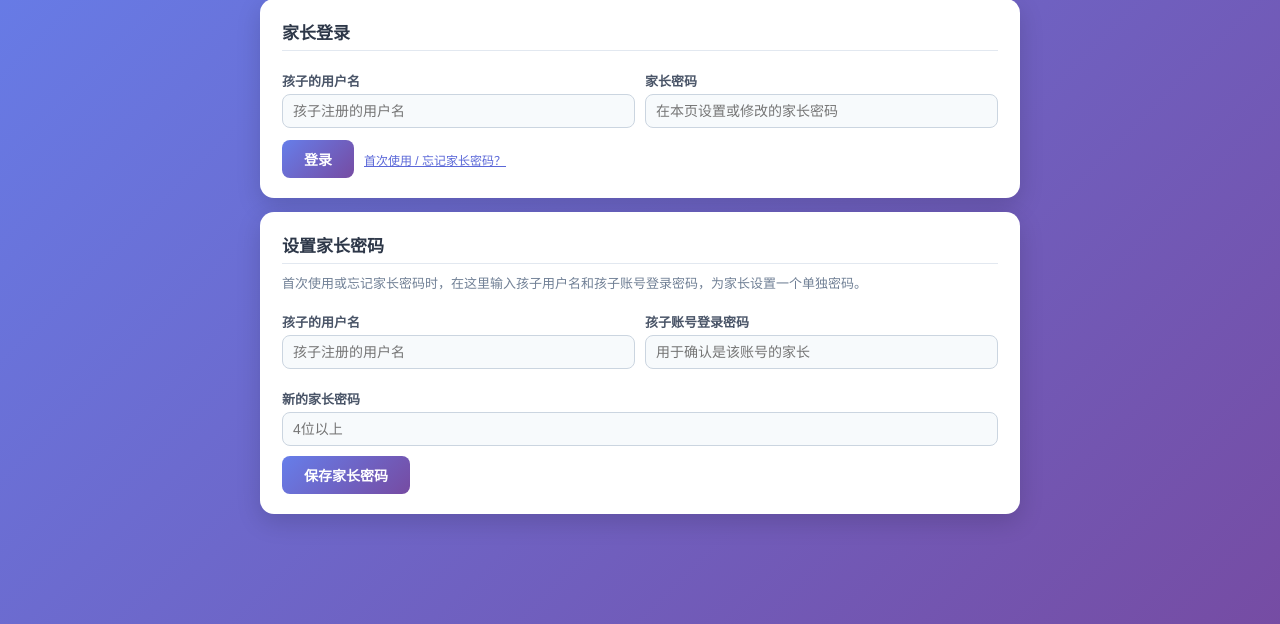
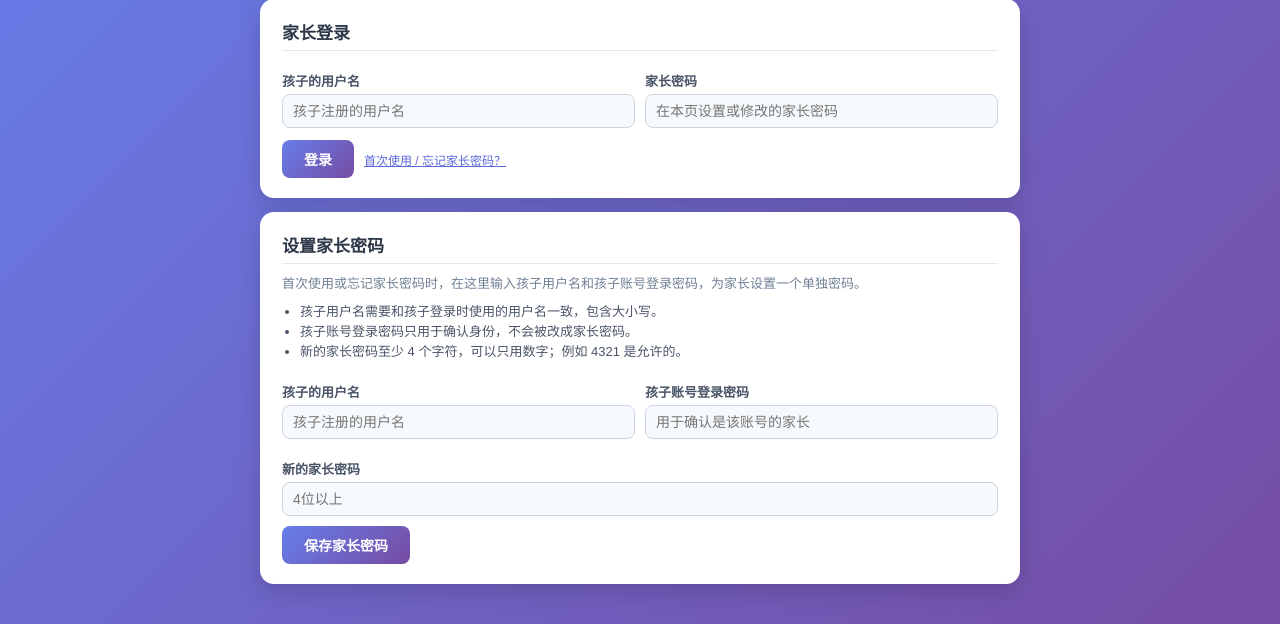
Before and after one commit to gamyu/hanzi_game, a Flask app: page /parent in a window 1280 px wide. Shown: the part 134-758 px from the top of the page. Run offline with Flask 3, Linux system fonts and the light colour scheme; parts of the project's set-up code (start-up, migrations or seed data) failed here and were passed over; some libraries are stand-ins or nearby versions.

Commit message:
Clarify parent password requirements

```diff
--- a/templates/parent.html
+++ b/templates/parent.html
@@ -62,6 +62,12 @@
   .msg.ok { background: #f0fff4; color: #22543d; border: 1px solid #9ae6b4; }
   .msg.err { background: #fff5f5; color: #822727; border: 1px solid #feb2b2; }
   .hint { font-size: 13px; color: #718096; line-height: 1.5; margin-bottom: 8px; }
+  .policy-list {
+    margin: 6px 0 10px 18px;
+    color: #4a5568;
+    font-size: 13px;
+    line-height: 1.55;
+  }
 
   .row { display: flex; flex-wrap: wrap; gap: 10px; align-items: flex-end; }
   .col { flex: 1 1 140px; min-width: 120px; }
@@ -127,6 +133,11 @@
   <div class="hint">
     首次使用或忘记家长密码时，在这里输入孩子用户名和孩子账号登录密码，为家长设置一个单独密码。
   </div>
+  <ul class="policy-list">
+    <li>孩子用户名需要和孩子登录时使用的用户名一致，包含大小写。</li>
+    <li>孩子账号登录密码只用于确认身份，不会被改成家长密码。</li>
+    <li>新的家长密码至少 4 个字符，可以只用数字；例如 4321 是允许的。</li>
+  </ul>
   <div class="row">
     <div class="col col-2">
       <label for="setPpwUsername">孩子的用户名</label>
@@ -157,6 +168,10 @@
   <div class="card">
     <h2>修改家长密码</h2>
     <div class="hint">修改或关闭家长密码在当前页面完成。关闭后需要重新设置家长密码才能再次登录家长控制。</div>
+    <ul class="policy-list">
+      <li>新的家长密码至少 4 个字符，可以使用数字、字母、符号或中文。</li>
+      <li>留空只能用于“关闭家长登录”，不能作为新密码保存。</li>
+    </ul>
     <div class="row">
       <div class="col col-2">
         <label for="managePpwCurrent">当前家长密码</label>
@@ -225,10 +240,24 @@ async function api(path, opts = {}) {
   opts.headers = Object.assign({"Content-Type": "application/json"}, opts.headers || {});
   if (opts.body && typeof opts.body !== "string") opts.body = JSON.stringify(opts.body);
   if (parentCsrf && opts.method !== "GET") opts.headers["X-CSRF-Token"] = parentCsrf;
-  const res = await fetch(path, opts);
-  let data = null;
-  try { data = await res.json(); } catch(e) {}
-  return { ok: res.ok, status: res.status, data: data || {} };
+  try {
+    const res = await fetch(path, opts);
+    const text = await res.text();
+    let data = {};
+    if (text) {
+      try {
+        data = JSON.parse(text);
+      } catch(e) {
+        const plain = text.replace(/<[^>]*>/g, " ").replace(/\s+/g, " ").trim();
+        const detail = plain.length > 220 ? plain.slice(0, 220) + "..." : plain;
+        data = { error: detail || `服务器返回 ${res.status}` };
+      }
+    }
+    if (!res.ok && !data.error) data.error = `请求失败 (${res.status})`;
+    return { ok: res.ok, status: res.status, data };
+  } catch(e) {
+    return { ok: false, status: 0, data: { error: "网络错误或服务器没有响应" } };
+  }
 }
 
 async function checkParentSession() {
```
